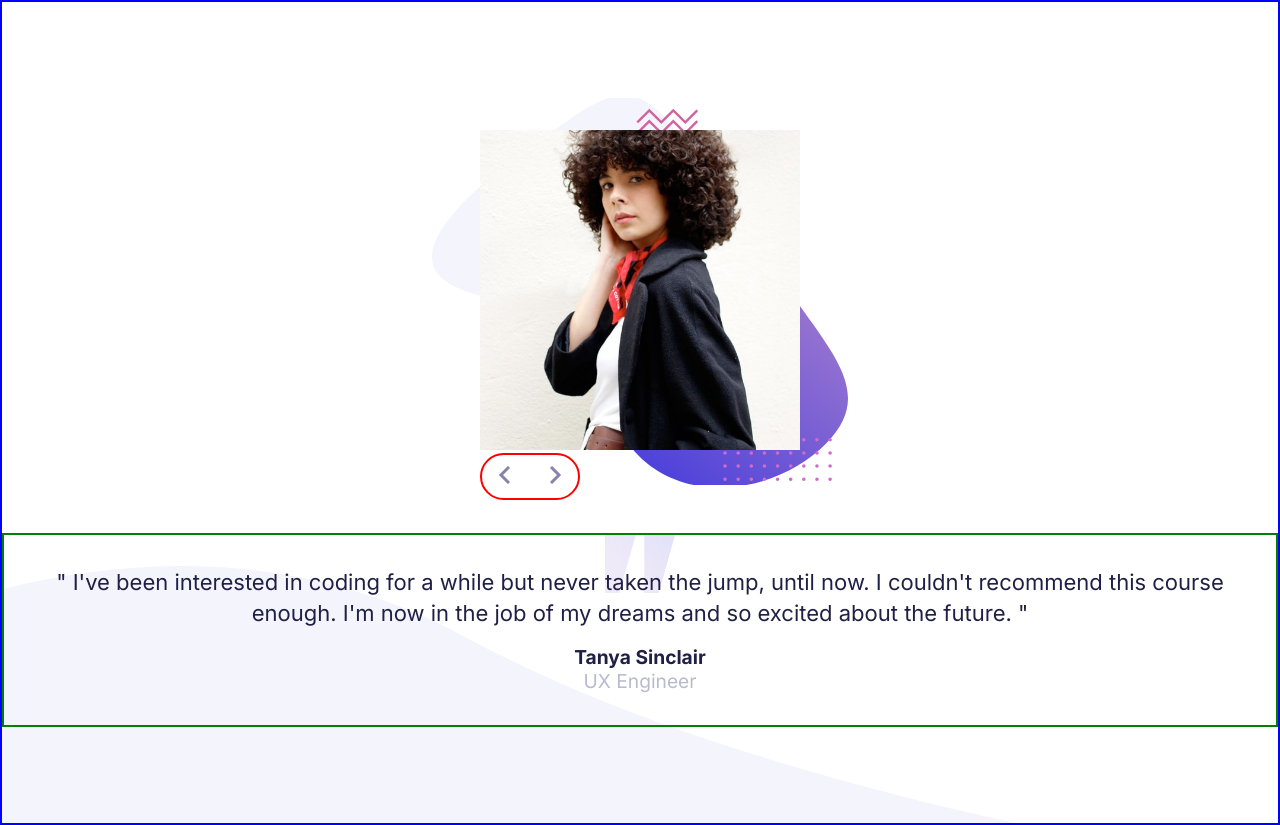
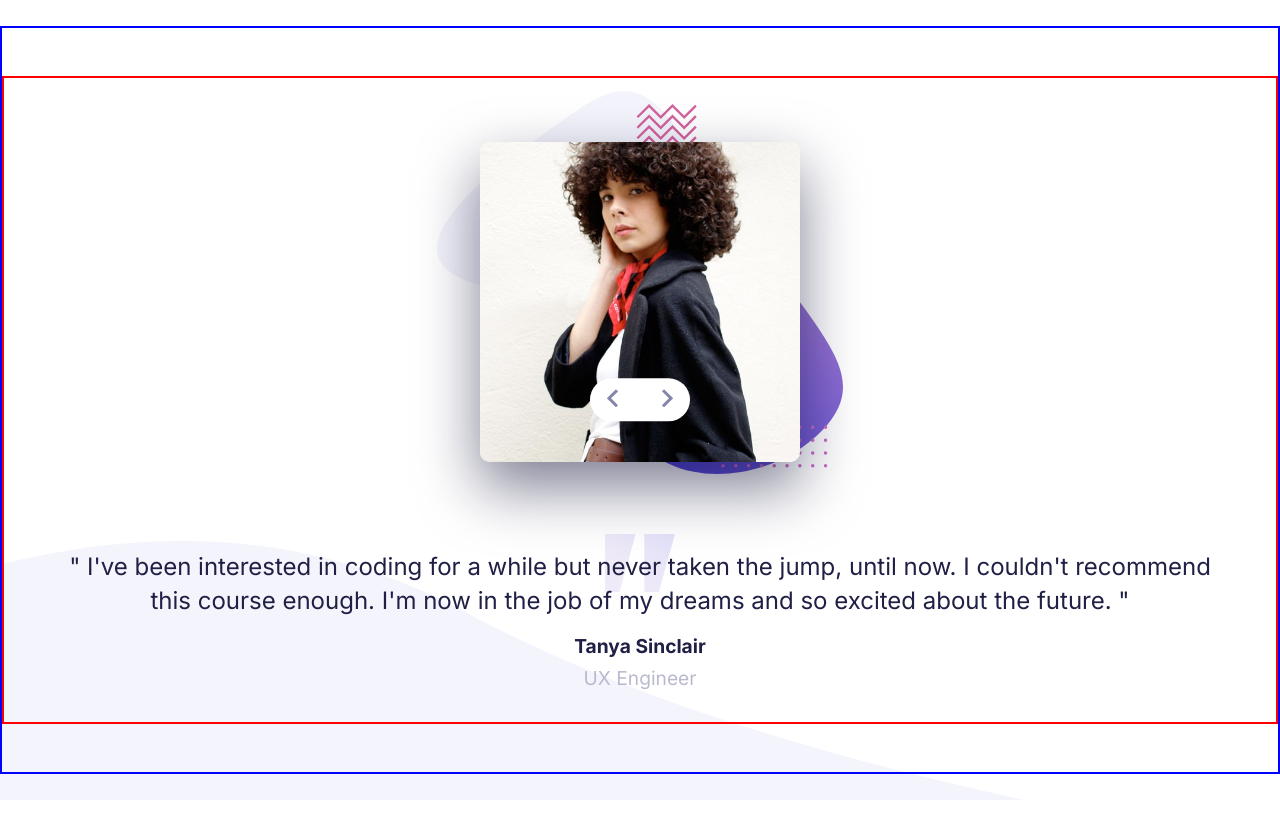
Before and after one commit to shekinahwebdev/CODING-BOOTCAMP-TESTIMONIALS, a React (Vite) app: page / in a window 1280 px wide. After the commit the page ends 800 px from the top, so only its background shows below. Built offline with nearby package versions, Linux system fonts and the light colour scheme; a web font is replaced by a local one.

Commit message:
Update CSS styles for body and testimonials section, adjust layout and sizing

```diff
--- a/src/App.css
+++ b/src/App.css
@@ -14,7 +14,7 @@
 }
 
 body {
-  font-size: 14px;
+  font-size: 32px;
   font-family: "Inter", sans-serif;
   display: flex;
   flex-direction: column;
@@ -38,33 +38,43 @@ body {
 }
 
 .testimonials_section {
-  /* border: 2px solid red; */
+  border: 2px solid red;
   display: flex;
   flex-direction: column;
   align-items: center;
   justify-content: center;
-  padding: 3rem 0rem;
+  padding: 0rem 0rem;
 }
 
 .testimonial_card {
+  display: flex;
+  flex-direction: column;
+  align-items: center;
+  justify-content: center;
   background: url("../public/images/pattern-bg.svg");
   background-position: center;
-  background-size: cover;
+  background-size: 406px;
   background-repeat: no-repeat;
   /* border: 2px solid yellow; */
-  padding: 2rem 3rem;
+  padding: 4rem 2.7rem 1rem;
 }
 
 .image_container {
   width: 100%;
+  /* border: 2px solid red; */
+  border-radius: 10px;
 }
 .user_profile {
-  width: 320px;
-  height: 100%;
+  /* border: 2px solid blue; */
+  max-width: 320px;
+  width: 100%;
+  object-fit: cover;
+  border-radius: 10px;
+  box-shadow: 0px 25px 60px 0px hsla(240, 55%, 14%, 0.547);
 }
 
 .button_container {
-  border: 2px solid red;
+  /* border: 2px solid red; */
   display: flex;
   flex-direction: row;
   align-items: center;
@@ -76,6 +86,9 @@ body {
   border-radius: 30px;
   cursor: pointer;
   position: absolute;
+  top: 50%;
+  left: 50%;
+  transform: translate(-50%, -50%);
 }
 
 .prev_button,
@@ -85,7 +98,7 @@ body {
 }
 
 .testimonial_info {
-  border: 2px solid green;
+  /* border: 2px solid green; */
   font-size: 22px;
   display: flex;
   flex-direction: column;
@@ -98,22 +111,26 @@ body {
   background-repeat: no-repeat;
   background-position: center top;
   background-size: 70px;
-  padding: 1rem 0rem 2rem;
+  padding: 0rem 0rem 2rem;
 }
 
 .testimonial_text {
   padding: 1rem 3rem;
   line-height: 1.4;
   color: var(--Blue-950);
+  font-size: 1.5rem;
 }
 
 .testimonial_name {
   font-weight: bold;
   font-size: 1.2rem;
+  /* font-size: 32px; */
   color: var(--Blue-950);
 }
 
 .testimonial_role {
   color: var(--Gray-400);
   font-size: 1.2rem;
+  margin-top: 0.5rem;
+  /* font-size: 32px; */
 }
```
